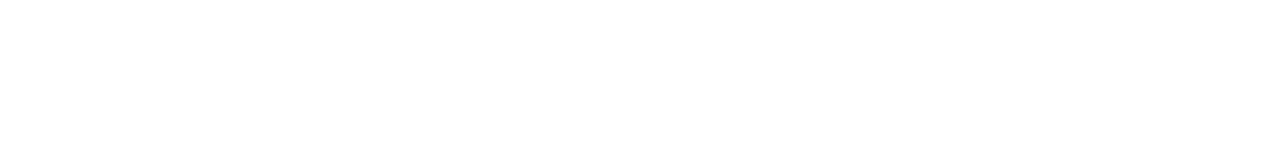
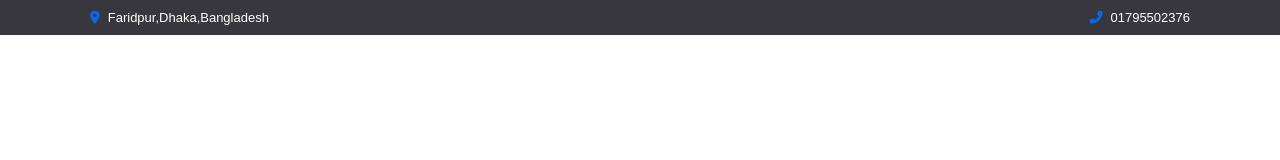
Before and after one commit to mdsalahuddinkhan/innovation, a plain HTML site: page index.html in a window 1280 px wide. Drawn offline with Linux system fonts and the light colour scheme.

Commit message:
top-header-done

```diff
--- a/css/style.css
+++ b/css/style.css
@@ -0,0 +1,30 @@
+/* Common Css */
+*{
+    margin: 0;
+    font-family: Arial, "Helvetica Neue", Helvetica, sans-serif;
+}
+.container{
+    width: 1100px;
+    margin: auto;
+}
+
+
+/* Top-Header-Section-Start */
+.th-section{
+    background: #38373d;
+}
+.top-header {
+    display: flex;
+    justify-content: space-between;
+    padding: 10px 0px;
+}
+.top-header p {
+    color: #ffffff;
+    font-size: 13px;
+}
+.top-header p i {
+    color: #026aeb;
+    margin-right: 8px;
+}
+
+/* Top-Header-Section-End */
--- a/index.html
+++ b/index.html
@@ -5,8 +5,28 @@
     <meta http-equiv="X-UA-Compatible" content="IE=edge">
     <meta name="viewport" content="width=device-width, initial-scale=1.0">
     <title>Innovation</title>
+    <!-- FontAwesome-Link -->
+    <link rel="stylesheet" href="https://cdnjs.cloudflare.com/ajax/libs/font-awesome/6.0.0-beta3/css/all.min.css">
+
+    <!-- Style-Sheet -->
+    <link rel="stylesheet" href="css/style.css">
 </head>
 <body>
+    <!-- Top-Header-Section-Start -->
+    <header class="th-section">
+
+        <div class="top-header container">
+            <div>
+                <p><i class="fas fa-map-marker-alt"></i>Faridpur,Dhaka,Bangladesh</p>
+            </div>
+            <div >
+                <p><i class="fas fa-phone-alt"></i>01795502376</p>
+            </div>
+        </div>
+
+    </header>
+
+    <!-- Top-Header-Section-End -->
 
 </body>
 </html>
```
